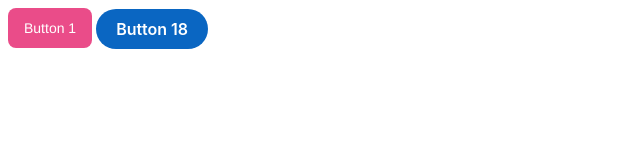
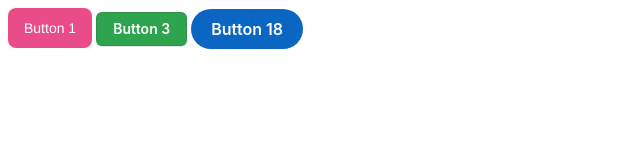
Before and after one commit to rolivasarhelyi/UI-Buttons, a plain HTML site: page index.html in a window 1280 px wide. Shown: the whole page, without its empty margins (0-640 px from the left). Drawn offline with Linux system fonts and the light colour scheme.

Commit message:
Added github button

```diff
--- a/index.html
+++ b/index.html
@@ -8,6 +8,7 @@
   </head>
   <body>
     <button class="button-1" role="button">Button 1</button>
+    <button class="button-3" role="button">Button 3</button>
     <button class="button-18" role="button">Button 18</button>
   </body>
 </html>
--- a/style.css
+++ b/style.css
@@ -81,3 +81,55 @@
   background: rgba(0, 0, 0, 0.08);
   color: rgba(0, 0, 0, 0.3);
 }
+
+.button-3 {
+  appearance: none;
+  background-color: #2ea44f;
+  border: 1px solid rgba(27, 31, 35, 0.15);
+  border-radius: 6px;
+  box-shadow: rgba(27, 31, 35, 0.1) 0 1px 0;
+  box-sizing: border-box;
+  color: #fff;
+  cursor: pointer;
+  display: inline-block;
+  font-family: -apple-system, system-ui, "Segoe UI", Helvetica, Arial,
+    sans-serif, "Apple Color Emoji", "Segoe UI Emoji";
+  font-size: 14px;
+  font-weight: 600;
+  line-height: 20px;
+  padding: 6px 16px;
+  position: relative;
+  text-align: center;
+  text-decoration: none;
+  user-select: none;
+  -webkit-user-select: none;
+  touch-action: manipulation;
+  vertical-align: middle;
+  white-space: nowrap;
+}
+
+.button-3:focus:not(:focus-visible):not(.focus-visible) {
+  box-shadow: none;
+  outline: none;
+}
+
+.button-3:hover {
+  background-color: #2c974b;
+}
+
+.button-3:focus {
+  box-shadow: rgba(46, 164, 79, 0.4) 0 0 0 3px;
+  outline: none;
+}
+
+.button-3:disabled {
+  background-color: #94d3a2;
+  border-color: rgba(27, 31, 35, 0.1);
+  color: rgba(255, 255, 255, 0.8);
+  cursor: default;
+}
+
+.button-3:active {
+  background-color: #298e46;
+  box-shadow: rgba(20, 70, 32, 0.2) 0 1px 0 inset;
+}
```
